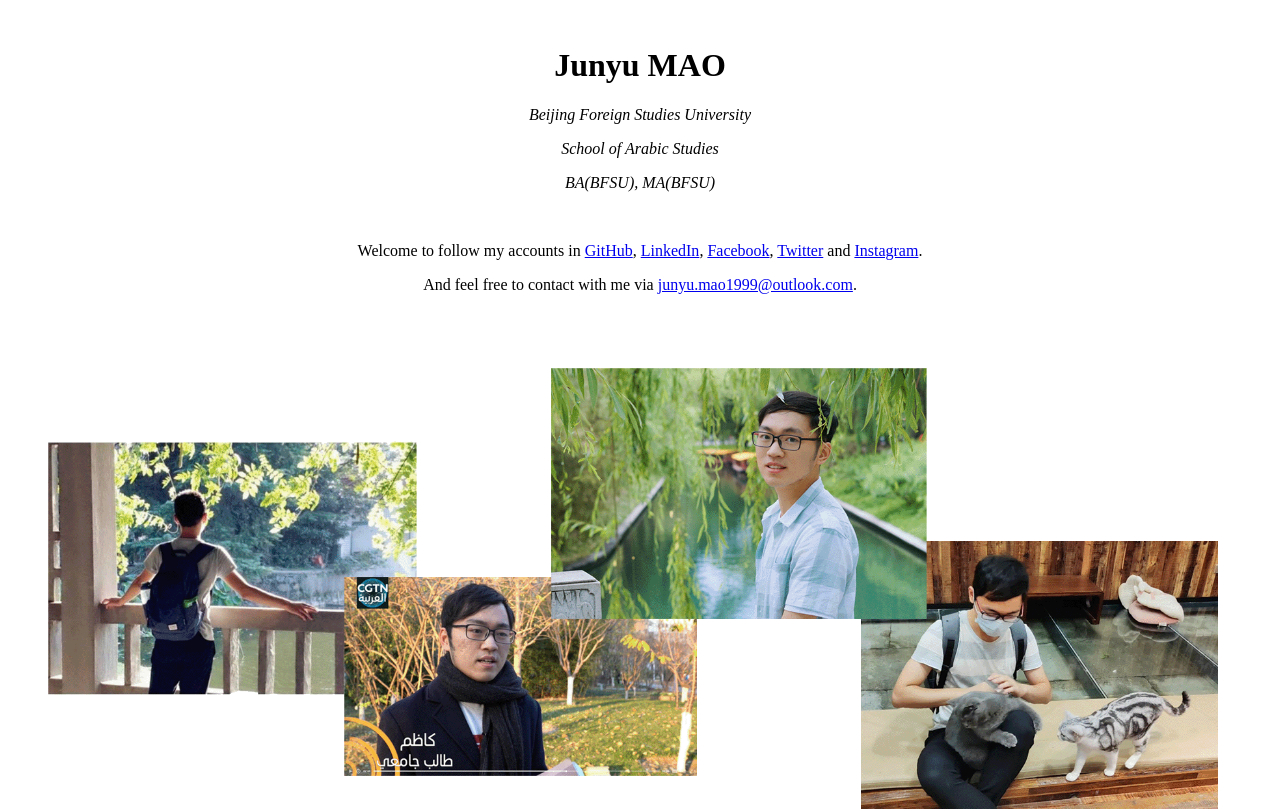
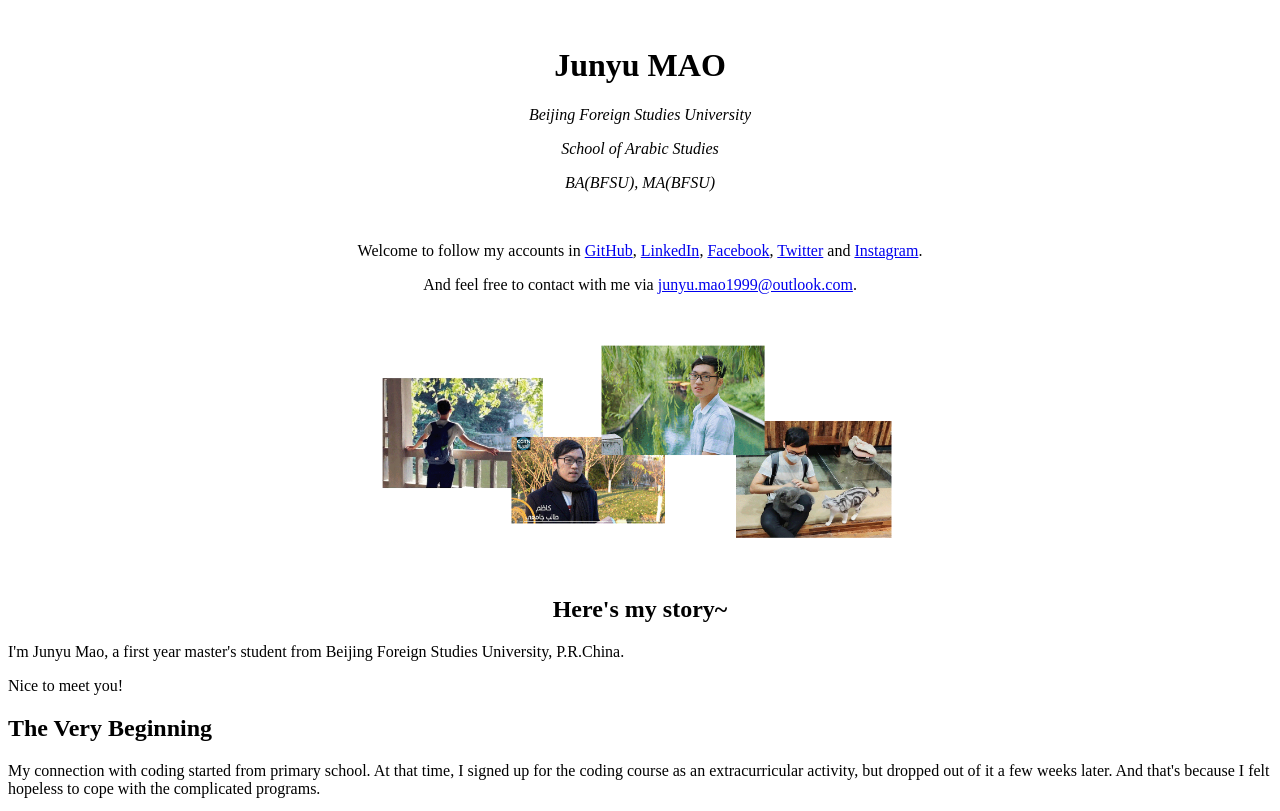
Before and after one commit to JunyuMAO1999/junyumao, a plain HTML site: page index.html in a window 1280 px wide. Shown: the top 811 px of the page. Drawn offline with Linux system fonts and the light colour scheme.

Commit message:
Update index.html

```diff
--- a/index.html
+++ b/index.html
@@ -23,7 +23,7 @@
 
 
 <div class="msg_desc">
-<img style="max-width:100%;overflow:hidden;" src="https://raw.githubusercontent.com/JunyuMAO1999/junyumao/main/pic-1.gif" alt="profile">
+<center><img style="max-width:100%;overflow:hidden;" src="https://raw.githubusercontent.com/JunyuMAO1999/junyumao/main/pic-1.gif" alt="profile" width=550 height=230></center>
 </div>
 
 
```
